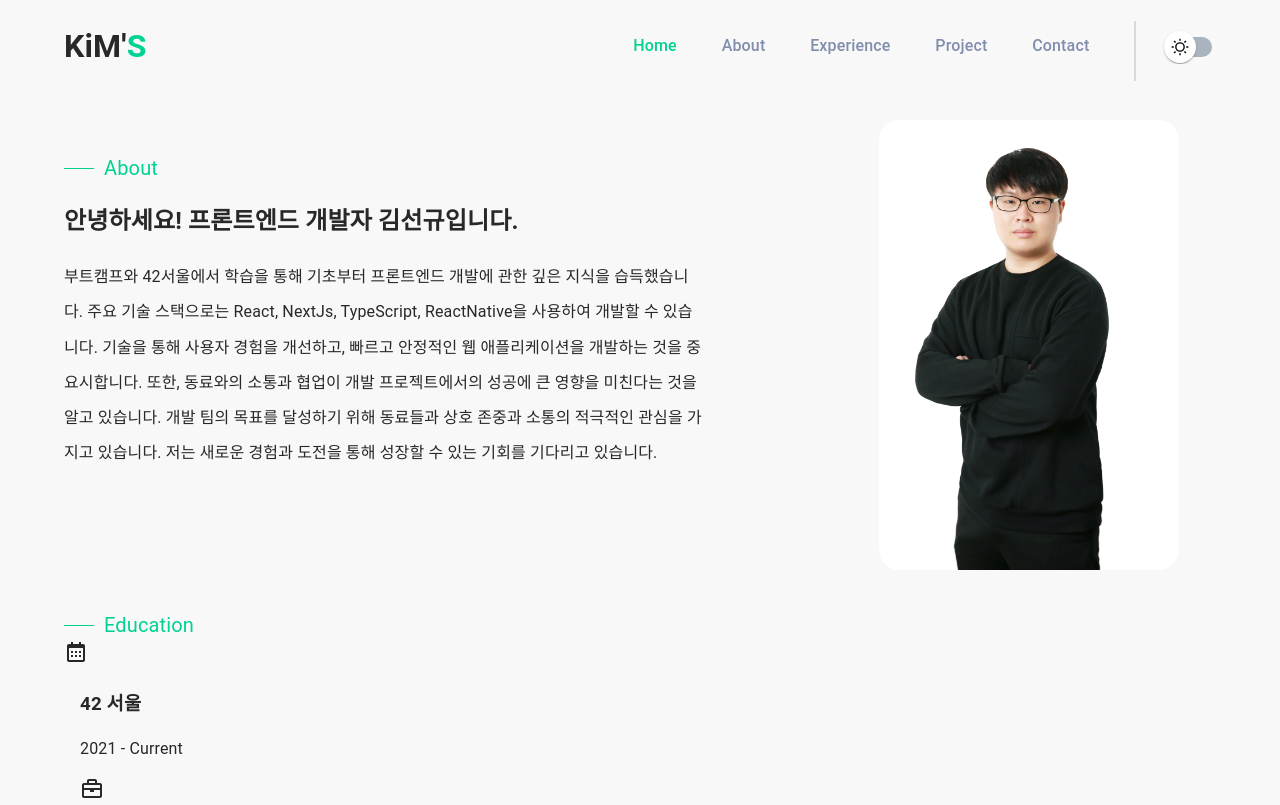
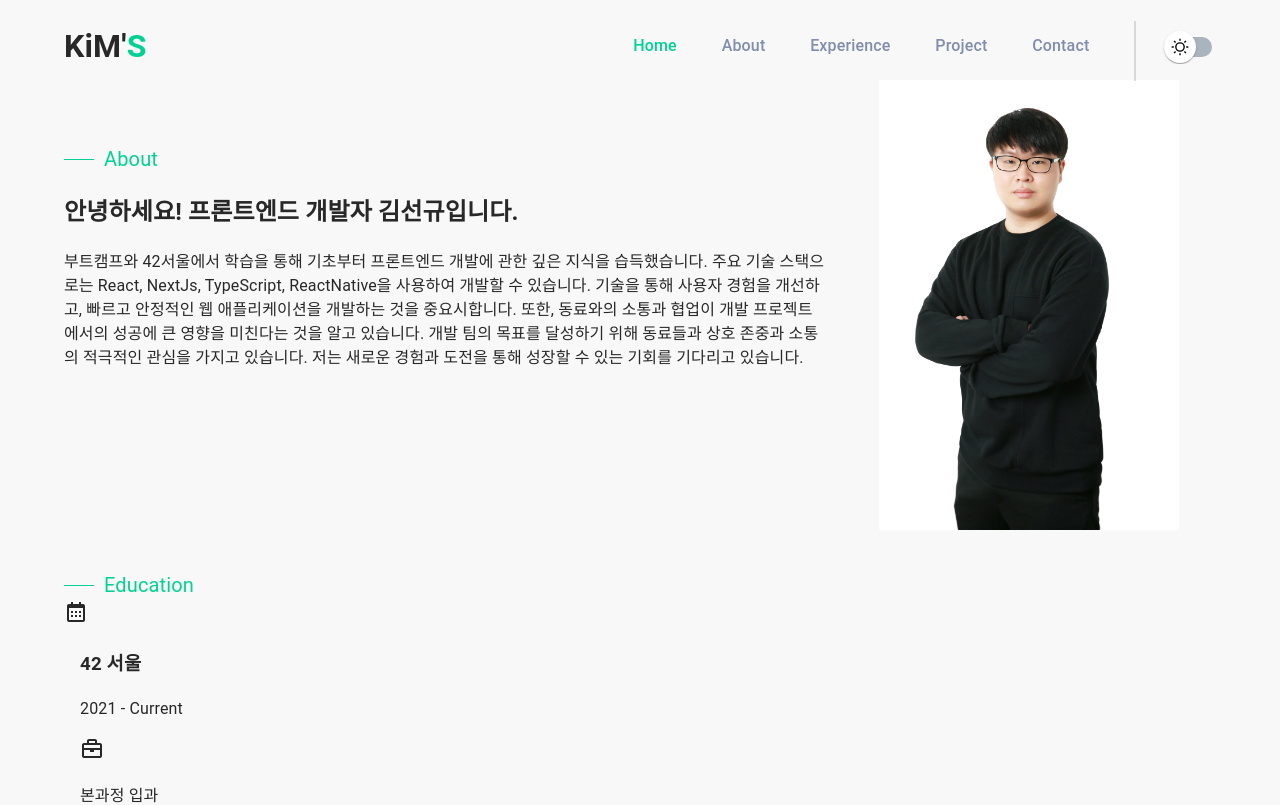
Before and after one commit to sunguekim/sunguekim-portfolio, a Next.js app: page / in a window 1280 px wide. Shown: the top 805 px of the page. Built offline with nearby package versions, Linux system fonts and the light colour scheme.

Commit message:
fix__ 배포시 grid css가 적용되지않는걸 수정함

```diff
--- a/component/Home.tsx
+++ b/component/Home.tsx
@@ -9,11 +9,19 @@ const Home = () => {
     return (
         <div id="about">
             <Grid
-                className={`${styles.hero}`}
                 justifyContent="space-between"
                 container spacing={2}
+                sx={{
+                    display: "flex",
+                    flexDirection: { xs: "column-reverse", md: "row" },
+                    justifyContent: "center",
+                    alignItems: "center"
+                }}
             >
-                <Grid item xs={8} >
+                <Grid
+                    item xs={8}
+                    sx={{ marginTop: { md: -15 } }}
+                >
                     <Subtitle subtitle="About" />
                     <h2>안녕하세요! 프론트엔드 개발자 김선규입니다.</h2>
                     <p>
@@ -36,7 +44,6 @@ const Home = () => {
                     />
                 </Grid>
             </Grid>
-
         </div>
     )
 }
```
